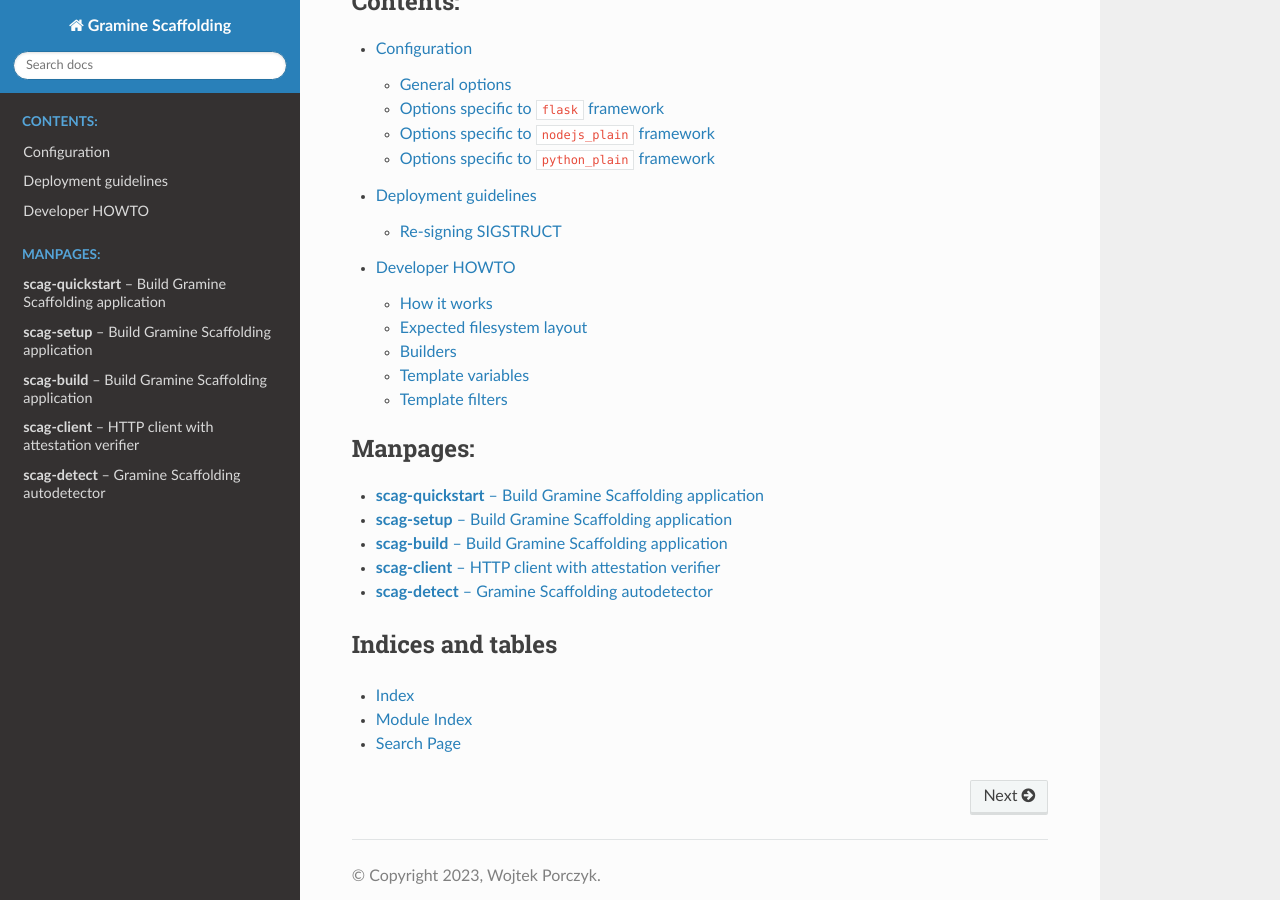
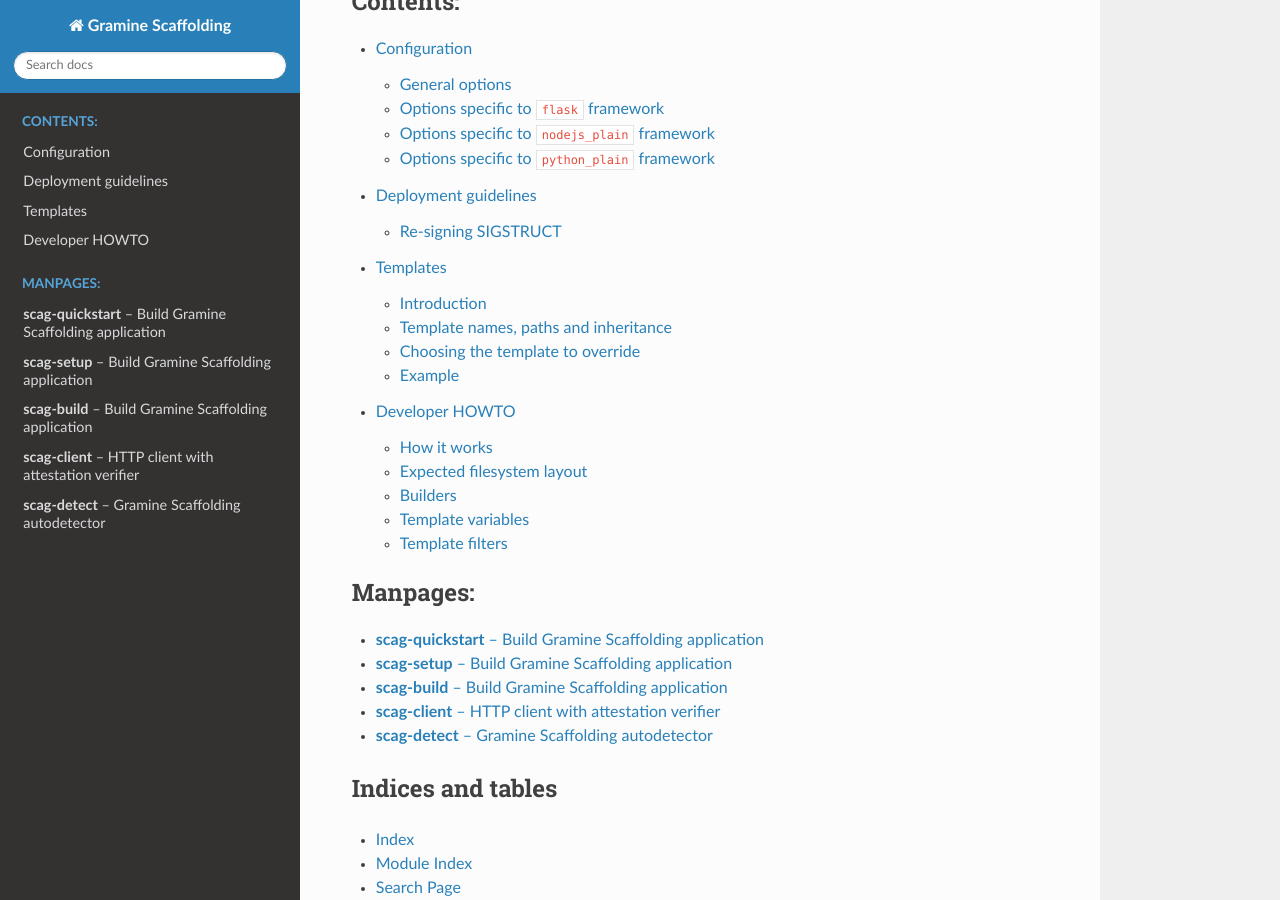
Before and after one commit to intel/ScaffoldingForGramine, a Sphinx documentation site: the page built from Documentation/index.rst, in a window 1280 px wide and 900 px high, scrolled down 1902 px. Built offline with Sphinx 7.4.7 and the Read the Docs theme 2.0.0, drawn with Linux system fonts in a browser that asks for light colours; some of the changed lines change nothing that is shown.

Commit message:
Documentation: Add templates.rst
Signed-off-by: Wojtek Porczyk <woju@invisiblethingslab.com>

```diff
--- a/Documentation/index.rst
+++ b/Documentation/index.rst
@@ -6,6 +6,7 @@
 
     configuration
     deployment
+    templates
     hacking
 
 .. toctree::
--- /dev/null
+++ b/Documentation/templates.rst
@@ -0,0 +1,104 @@
+Templates
+=========
+
+Introduction
+------------
+
+SCAG works by rendering certain files from Jinja templates, then processing the
+resulting directory (containing both user's application and mentioned
+renderings) into system image, measuring and signing it, and last but not least,
+packaging everything into Docker (OCI) container. For more complicated
+applications (e.g. those that have or had their own Dockerfiles with significant
+logic), there might be need to do some postprocessing on docker images after
+copying in the build artifacts. In SCAG this is done by overriding templates
+that get rendered into configuration files such as Dockerfile or Gramine
+manifest. This guide will show how to override the Dockerfile for
+``python-plain`` framework's helloworld example.
+
+What templates are rendered for a particular app is defined by the framework,
+but there are some templates common to all frameworks, like ``Dockerfile`` or
+``app.manifest.template``. If you need to override a template specific to
+a framework, unfortunately you need to look into SCAG source to find the exact
+template name.
+
+SCAG uses `Jinja <https://jinja.palletsprojects.com/> templates`__. Introduction
+of this template language is outside of scope for this document, which will
+only describe concepts needed to explain, how SCAG uses those templates.
+
+Template names, paths and inheritance
+-------------------------------------
+
+In Jinja, templates have names, which usually translate to filenames under some
+preconfigured directory (though not always and not directly). An example name
+would be ``Dockerfile`` or ``framework/python-flask/app.manifest.template``. To
+override a template, you need to know it's name beforehand. In SCAG, default
+templates are stored in :file:`{platlib}/graminescaffolding/templates` (on
+Debian-derived system it might be
+:file:`/usr/lib/python3/dist-packages/graminescaffolding/templates`). You should
+not change the default templates, your changes will be lost when SCAG is
+updated.
+
+To define your own templates, you need to specify your own directory with
+templates (usually :file:`templates/` subdirectory of your project directory)
+and provide it's name in ``application.templates`` setting in :file:`scag.toml`.
+Example from bootstrap contains this line commented, so you probably need to
+uncomment it and ``mkdir`` this directory.
+
+Templates, which are present in project's ``templates/`` override completely
+templates that have the same name (i.e. are under the same subpath in default
+directory). You need to either provide all the template content (even the parts
+that you don't need to change), or you can *inherit* from one of the default
+templates. If you need to inherit template that has the same name, in SCAG you
+can add ``!`` character to the template name in ``{% extends %}`` statement:
+
+.. code-block:: jinja
+
+    {% extends '!Dockerfile %}
+
+Just writing ``{% extends 'Dockerfile' %}`` (without ``!``) is an error, because
+it causes recursion in inheritance resolution.
+
+When you are inheriting from existing template, you can override any number of
+blocks. Read the original template to see what you can change there. Previous
+contents of the block are available as ``{{ super() }}``.
+
+Choosing the template to override
+---------------------------------
+
+Here's a non-exhaustive list
+of files used by SCAG and templates from which they are rendered (and which we
+will be overriding):
+
+- File ``.scag/Dockerfile`` is responsible of creating initial (not signed)
+  image. Rendered from ``Dockerfile`` template.
+
+- File ``.scag/Dockerfile-final`` is responsible for replacing
+  ``app.manifest.sgx`` and ``app.sig`` (SIGSTRUCT) inside the container.
+  Rendered from ``Dockerfile-final``. It is not advisable to override this
+  template.
+
+- File ``.scag/app.manifest.template``, which ends up in the container as
+  ``/app/app.manifest.template``. Rendered from either
+  ``frameworks/<framework>/app.manifest.template`` or (if that template is not
+  provided by framework), then ``app.manifest.template``. This is the Gramine
+  manifest template.
+
+  .. important::
+
+      You need to know if the framework uses it's own manifest template, because
+      if it does, you need to override the framework-specific template.
+      Overriding global template won't work.
+
+Example
+-------
+
+The following file can be placed in ``template/Dockerfile`` to change the
+message printed by ``hello_world.py`` script in demo app from ``python_plain``:
+
+.. code-block:: jinja
+
+    {% extends '!Dockerfile' %}
+
+    {% block local %}
+    RUN sed -i -e s/world/asdfg/ /app/hello_world.py
+    {% endblock %}
```
